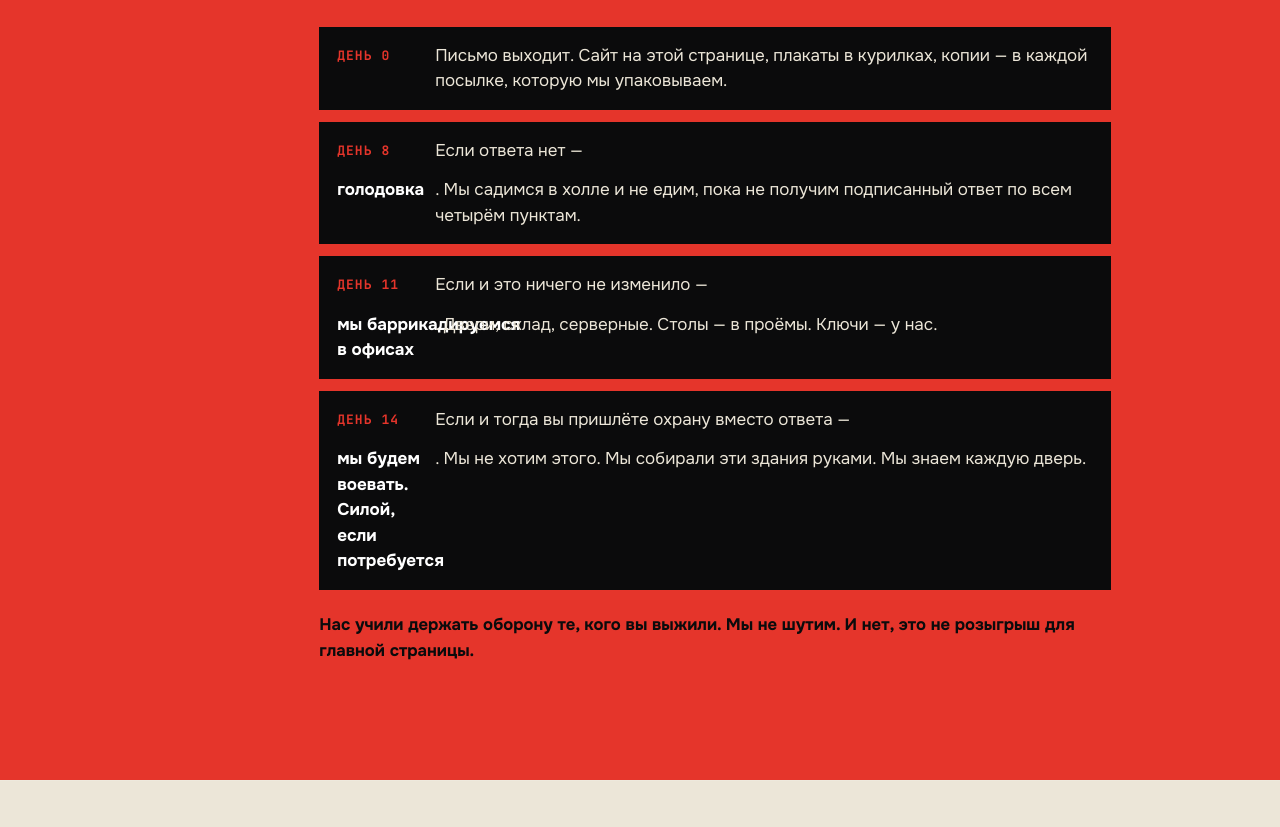
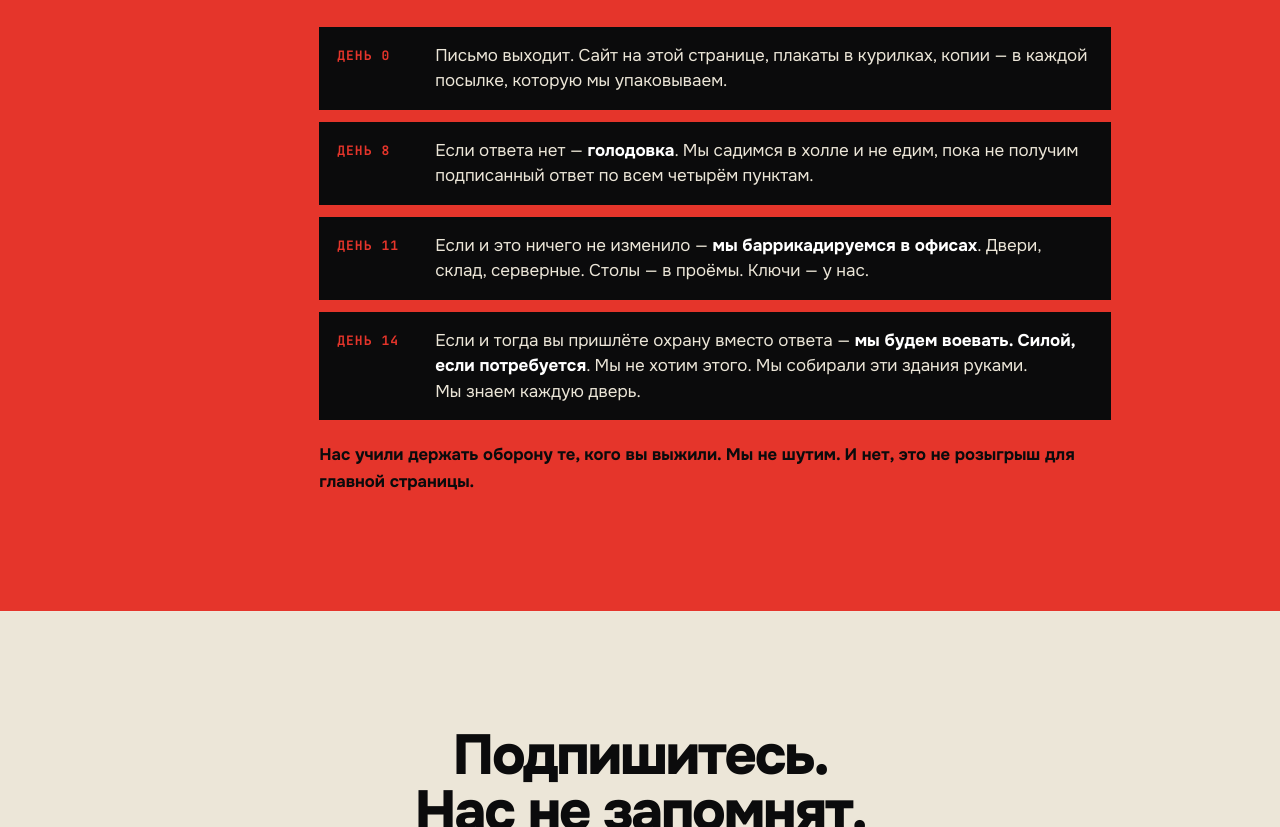
Before and after one commit to Arbuzyakaby/oy-0x0, a website: page letter/index.html in a window 1280 px wide. Shown: the part 4804-5631 px from the top of the page. Drawn offline with Linux system fonts and the light colour scheme.

Commit message:
Письмо сотрудников OY: блок ультиматума больше не рвётся на куски — текст каждого дня в одном блоке сетки, а не по ячейке на каждую жирную вставку

```diff
--- a/css/letter.css
+++ b/css/letter.css
@@ -72,7 +72,7 @@
 .lt-steps { margin-top: 30px; display: grid; gap: 12px; }
 .lt-steps li { padding: 16px 18px; background: #0B0B0C; color: var(--lt-paper); font-size: 17px; line-height: 1.5; display: grid; grid-template-columns: 84px 1fr; gap: 14px; align-items: start; }
 .lt-steps li b.mono { color: var(--lt-red); font-size: 13px; letter-spacing: .08em; text-transform: uppercase; padding-top: 3px; }
-.lt-steps li b:not(.mono) { color: #fff; }
+.lt-steps li span b { color: #fff; }
 .lt-note { margin-top: 22px !important; color: #0B0B0C !important; font-weight: 700; }
 
 /* подписи */
--- a/letter/index.html
+++ b/letter/index.html
@@ -27,7 +27,7 @@
   <link rel="preload" href="/fonts/onest-cyrillic.woff2" as="font" type="font/woff2" crossorigin>
   <link rel="stylesheet" href="/css/fonts.css?v=3ac5287b33">
   <link rel="stylesheet" href="/css/core.css?v=71c822a7d7">
-  <link rel="stylesheet" href="/css/letter.css?v=889d358a93">
+  <link rel="stylesheet" href="/css/letter.css?v=382e8d846e">
   <link rel="stylesheet" href="/css/fyr.css?v=70f3efc855">
 
   <script type="importmap">
@@ -205,10 +205,10 @@
           <h2 class="lt-h2" id="ult-title">У&nbsp;вас восемь дней.</h2>
           <p class="lt-ult">Восемь&nbsp;— столько понадобилось вашему предшественнику, чтобы продать нас ABC. Мы&nbsp;посчитали. Восемь дней на&nbsp;ответ. Не&nbsp;на&nbsp;пресс-релиз. На&nbsp;ответ.</p>
           <ul class="lt-steps">
-            <li data-reveal><b class="mono">День 0</b>Письмо выходит. Сайт на&nbsp;этой странице, плакаты в&nbsp;курилках, копии&nbsp;— в&nbsp;каждой посылке, которую мы&nbsp;упаковываем.</li>
-            <li data-reveal><b class="mono">День 8</b>Если ответа нет&nbsp;— <b>голодовка</b>. Мы&nbsp;садимся в&nbsp;холле и&nbsp;не&nbsp;едим, пока не&nbsp;получим подписанный ответ по&nbsp;всем четырём пунктам.</li>
-            <li data-reveal><b class="mono">День 11</b>Если и&nbsp;это ничего не&nbsp;изменило&nbsp;— <b>мы&nbsp;баррикадируемся в&nbsp;офисах</b>. Двери, склад, серверные. Столы&nbsp;— в&nbsp;проёмы. Ключи&nbsp;— у&nbsp;нас.</li>
-            <li data-reveal><b class="mono">День 14</b>Если&nbsp;и тогда вы&nbsp;пришлёте охрану вместо ответа&nbsp;— <b>мы&nbsp;будем воевать. Силой, если потребуется</b>. Мы&nbsp;не&nbsp;хотим этого. Мы&nbsp;собирали эти&nbsp;здания руками. Мы&nbsp;знаем каждую дверь.</li>
+            <li data-reveal><b class="mono">День 0</b><span>Письмо выходит. Сайт на&nbsp;этой странице, плакаты в&nbsp;курилках, копии&nbsp;— в&nbsp;каждой посылке, которую мы&nbsp;упаковываем.</span></li>
+            <li data-reveal><b class="mono">День 8</b><span>Если ответа нет&nbsp;— <b>голодовка</b>. Мы&nbsp;садимся в&nbsp;холле и&nbsp;не&nbsp;едим, пока не&nbsp;получим подписанный ответ по&nbsp;всем четырём пунктам.</span></li>
+            <li data-reveal><b class="mono">День 11</b><span>Если и&nbsp;это ничего не&nbsp;изменило&nbsp;— <b>мы&nbsp;баррикадируемся в&nbsp;офисах</b>. Двери, склад, серверные. Столы&nbsp;— в&nbsp;проёмы. Ключи&nbsp;— у&nbsp;нас.</span></li>
+            <li data-reveal><b class="mono">День 14</b><span>Если&nbsp;и тогда вы&nbsp;пришлёте охрану вместо ответа&nbsp;— <b>мы&nbsp;будем воевать. Силой, если потребуется</b>. Мы&nbsp;не&nbsp;хотим этого. Мы&nbsp;собирали эти&nbsp;здания руками. Мы&nbsp;знаем каждую дверь.</span></li>
           </ul>
           <p class="lt-note">Нас учили держать оборону те, кого вы&nbsp;выжили. Мы&nbsp;не&nbsp;шутим. И&nbsp;нет, это не&nbsp;розыгрыш для главной страницы.</p>
         </div>
```
